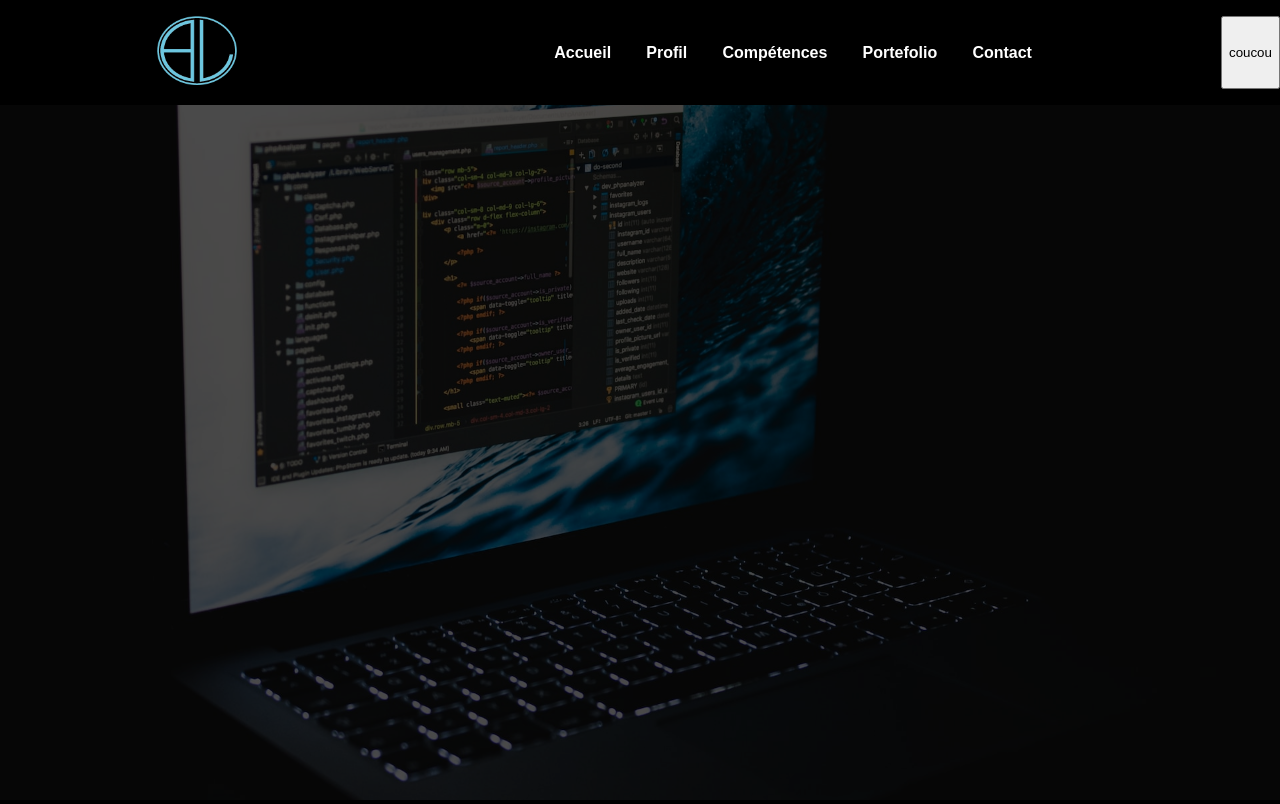
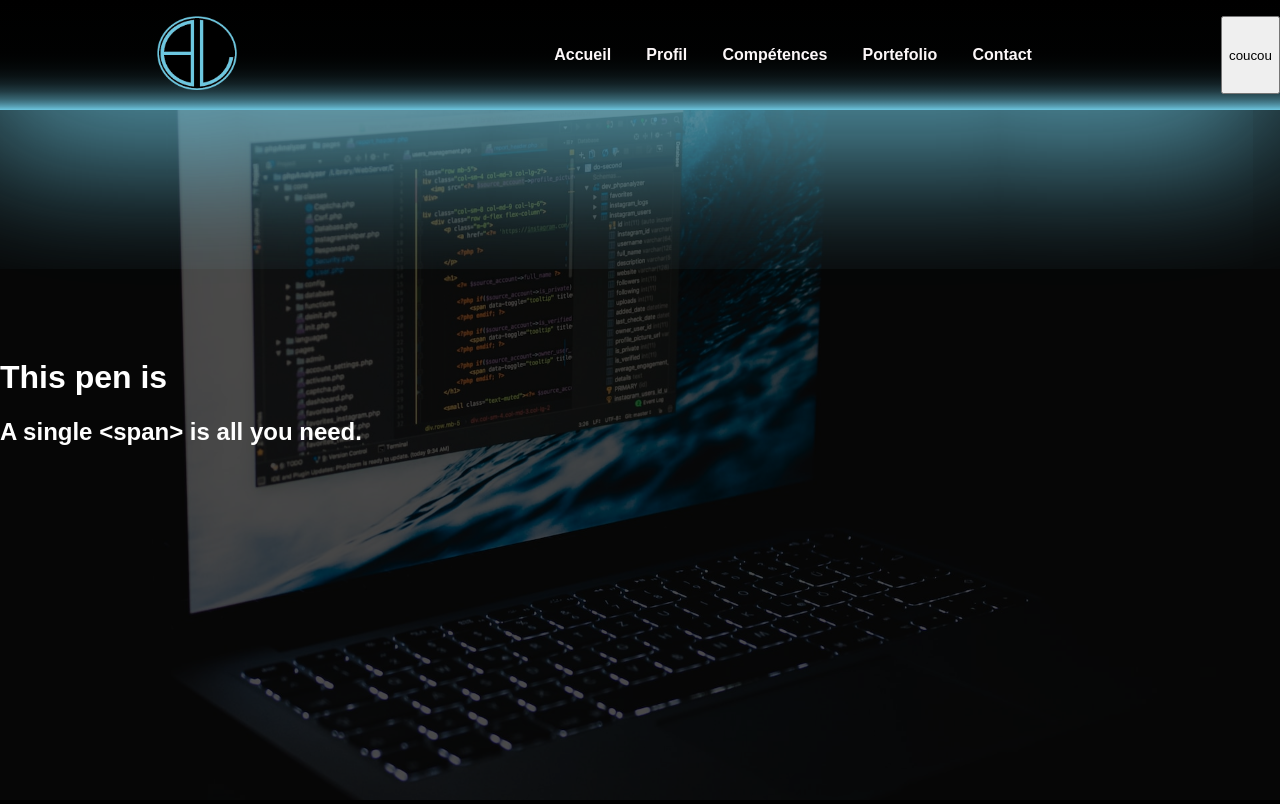
Before and after one commit to BenBishop40/Portfolio, a React (Create React App) app: page / in a window 1280 px wide. Built offline with nearby package versions, Linux system fonts and the light colour scheme.

Commit message:
css header shadow et logo anim - ajout about me compo

```diff
--- a/src/App.js
+++ b/src/App.js
@@ -1,6 +1,7 @@
 import { Component } from "react";
 import Header from "./components/header/Header";
 import BannerTop from "./components/banner-top/BannerTop";
+import AboutMe from "./components/about-me/AboutMe";
 
 class App extends Component {
     render() {
@@ -8,6 +9,7 @@ class App extends Component {
             <>
                 <Header />
                 <BannerTop />
+                <AboutMe />
             </>
         );
     }
--- /dev/null
+++ b/src/components/about-me/AboutMe.jsx
@@ -0,0 +1,21 @@
+import { Component } from 'react';
+import './_about_me.scss';
+
+class AboutMe extends Component {
+    render() {
+        return (
+            <div className="about-me">
+                <img src="" alt="" className="about-me-pic" />
+                <h1>This pen is
+                <span
+                    class="txt-rotate"
+                    data-period="2000"
+                    data-rotate='[ "nerdy.", "simple.", "pure JS.", "pretty.", "fun!" ]'></span>
+                </h1>
+                <h2>A single &lt;span&gt; is all you need.</h2>
+            </div>
+        )
+    }
+}
+
+export default AboutMe
--- /dev/null
+++ b/src/components/about-me/_about_me.scss
@@ -0,0 +1,6 @@
+@import '../../scss/variables.scss';
+
+.about-me{
+    position: absolute;
+    top: 40%;
+}
--- a/src/components/header/_header.scss
+++ b/src/components/header/_header.scss
@@ -5,14 +5,21 @@
     width: 100%;
     display: flex;
     padding: 1em 0;
-    background-color: black;
+    background: linear-gradient(black, 90%, $lightBlue);
+    box-shadow: -1em 1em 10em 1em $lightBlue;
     position: fixed;
     z-index: 1;
 
     .logo-container{
         margin: 0 auto;
         .navbar_logo{
+            cursor: pointer;
             width: 80px;
+            transform: rotate(0) scale(1);
+            transition: all 1s ease-in-out;
+        }
+        :hover{
+            transform: rotate(360deg) scale(1.3);
         }
     }
     .navbar_list{
@@ -23,13 +30,15 @@
         align-items: center;
 
         .navbar_item{
+            color: $snowWhite;
             padding: 0 2em 0 0.2em ;
             font-weight: 700;
             cursor: pointer;
             position: relative;
+            transition: .4s ease-in;
 
             &:hover {
-                color: white;
+                color: black;
                 z-index: 999;
             }
 
--- a/src/scss/style.scss
+++ b/src/scss/style.scss
@@ -1,6 +1,6 @@
 @import './variables.scss';
-@import './fonts.scss';
-@import './buttons.scss';
+// @import './fonts.scss';
+// @import './buttons.scss';
 
 
 body {
@@ -16,7 +16,7 @@ body {
 
 // Style de la barre de scroll
 body::-webkit-scrollbar {
-  width:12px;
+  width:10px;
   }
 
 body::-webkit-scrollbar-track {
@@ -26,5 +26,5 @@ body::-webkit-scrollbar-track {
 body::-webkit-scrollbar-thumb {
   background-color: black;
   border-radius: 6px;
-  border: 2px solid black;
+  border: 1px solid $lightBlue;
 }
--- a/src/scss/variables.scss
+++ b/src/scss/variables.scss
@@ -6,3 +6,4 @@ $Poppins: 'Poppins', sans-serif;
 // $greenblue: #0b404a;
 // $darkGreenBlue: #01090A;
 $lightBlue: #6ec7e0;
+$snowWhite: #FCF7F8;
```
Also changed, not shown: src/img/logo-dark-theme.png.
